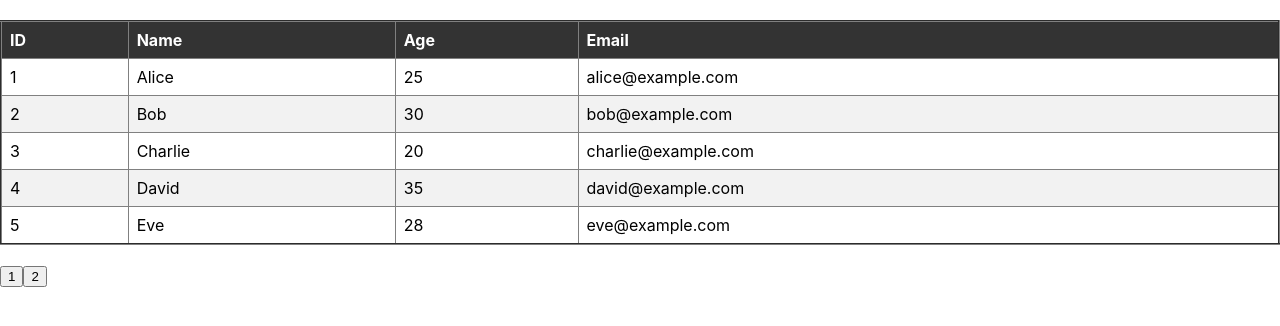
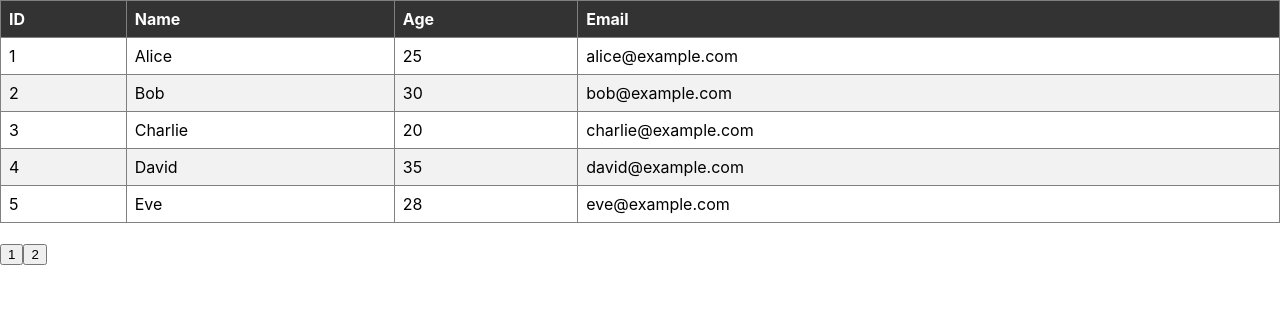
Before and after one commit to yhyancy/React_table_demo, a React (Create React App) app: page / in a window 1280 px wide. Shown: the top 326 px of the page. Built offline with nearby package versions, Linux system fonts and the light colour scheme.

Commit message:
modify fileName

```diff
--- a/src/App.js
+++ b/src/App.js
@@ -1,20 +1,20 @@
 import Table from "./components/Table/index.tsx";
-import './App.css'
+import "./App.css";
 
 const columns = [
-  { header: 'ID', accessor: 'id', sortable: true },
-  { header: 'Name', accessor: 'name',sortable: true },
-  { header: 'Age', accessor: 'age', sortable: true },
-  { header: 'Email', accessor: 'email' },
+  { key: "id", title: "ID", sortable: true },
+  { key: "name", title: "Name", sortable: true },
+  { key: "age", title: "Age", sortable: true },
+  { key: "email", title: "Email", sortable: true },
 ];
 
 const data = [
-  { id: 1, name: 'Alice', age: 25, email: 'alice@example.com' },
-  { id: 2, name: 'Bob', age: 30, email: 'bob@example.com' },
-  { id: 3, name: 'Charlie', age: 20, email: 'charlie@example.com' },
-  { id: 4, name: 'David', age: 35, email: 'david@example.com' },
-  { id: 5, name: 'Eve', age: 28, email: 'eve@example.com' },
-  { id: 6, name: 'Frank', age: 22, email: 'frank@example.com' },
+  { id: 1, name: "Alice", age: 25, email: "alice@example.com" },
+  { id: 2, name: "Bob", age: 30, email: "bob@example.com" },
+  { id: 3, name: "Charlie", age: 20, email: "charlie@example.com" },
+  { id: 4, name: "David", age: 35, email: "david@example.com" },
+  { id: 5, name: "Eve", age: 28, email: "eve@example.com" },
+  { id: 6, name: "Frank", age: 22, email: "frank@example.com" },
 ];
 
 function App() {
--- a/src/components/Table/index.css
+++ b/src/components/Table/index.css
@@ -1,7 +1,7 @@
 table {
     border-collapse: collapse;
     width: 100%;
-    margin: 20px 0;
+    margin: 0 0 20px 0;
   }
 
 th, td {
--- a/src/components/Table/index.tsx
+++ b/src/components/Table/index.tsx
@@ -1,9 +1,9 @@
 import React, { useState } from "react";
-import './index.css'
+import "./index.css";
 
 interface TableColumn {
-  header: string;
-  accessor: string;
+  key: string;
+  title: string;
   sortable?: boolean;
 }
 
@@ -20,19 +20,15 @@ enum SortOrder {
   DESCENDING = "DESC",
 }
 
-const Table: React.FC<TableProps> = ({
-  columns,
-  data,
-  pageSize = 5,
-}) => {
+const Table: React.FC<TableProps> = ({ columns, data, pageSize = 5 }) => {
   const [sortColumn, setSortColumn] = useState<TableColumn | null>(null);
   const [sortOrder, setSortOrder] = useState<SortOrder>(SortOrder.ASCENDING);
   const [currentPage, setCurrentPage] = useState(1);
 
   const sortedData = sortColumn
     ? [...data].sort((a, b) => {
-        const aValue = a[sortColumn.accessor];
-        const bValue = b[sortColumn.accessor];
+        const aValue = a[sortColumn.key];
+        const bValue = b[sortColumn.key];
         if (aValue === bValue) return 0;
         const result = aValue < bValue ? -1 : 1;
         return sortOrder === SortOrder.ASCENDING ? result : -result;
@@ -49,11 +45,11 @@ const Table: React.FC<TableProps> = ({
         <tr>
           {columns.map((column) => (
             <th
-              key={column.accessor}
+              key={column.key}
               className={column.sortable ? "sortable" : undefined}
               onClick={() => handleSort(column)}
             >
-              {column.header}
+              {column.title}
               {sortColumn === column &&
                 (sortOrder === SortOrder.ASCENDING ? " ▲" : " ▼")}
             </th>
@@ -69,7 +65,7 @@ const Table: React.FC<TableProps> = ({
         {pageData.map((row) => (
           <tr key={row.id}>
             {columns.map((column) => (
-              <td key={column.accessor}>{row[column.accessor]}</td>
+              <td key={column.key}>{row[column.key]}</td>
             ))}
           </tr>
         ))}
@@ -113,7 +109,7 @@ const Table: React.FC<TableProps> = ({
   return (
     <div className="table-container">
       {/* Render the table UI */}
-      <table border={2}>
+      <table border={1}>
         {renderTableHeader()}
         {renderTableBody()}
       </table>
```
